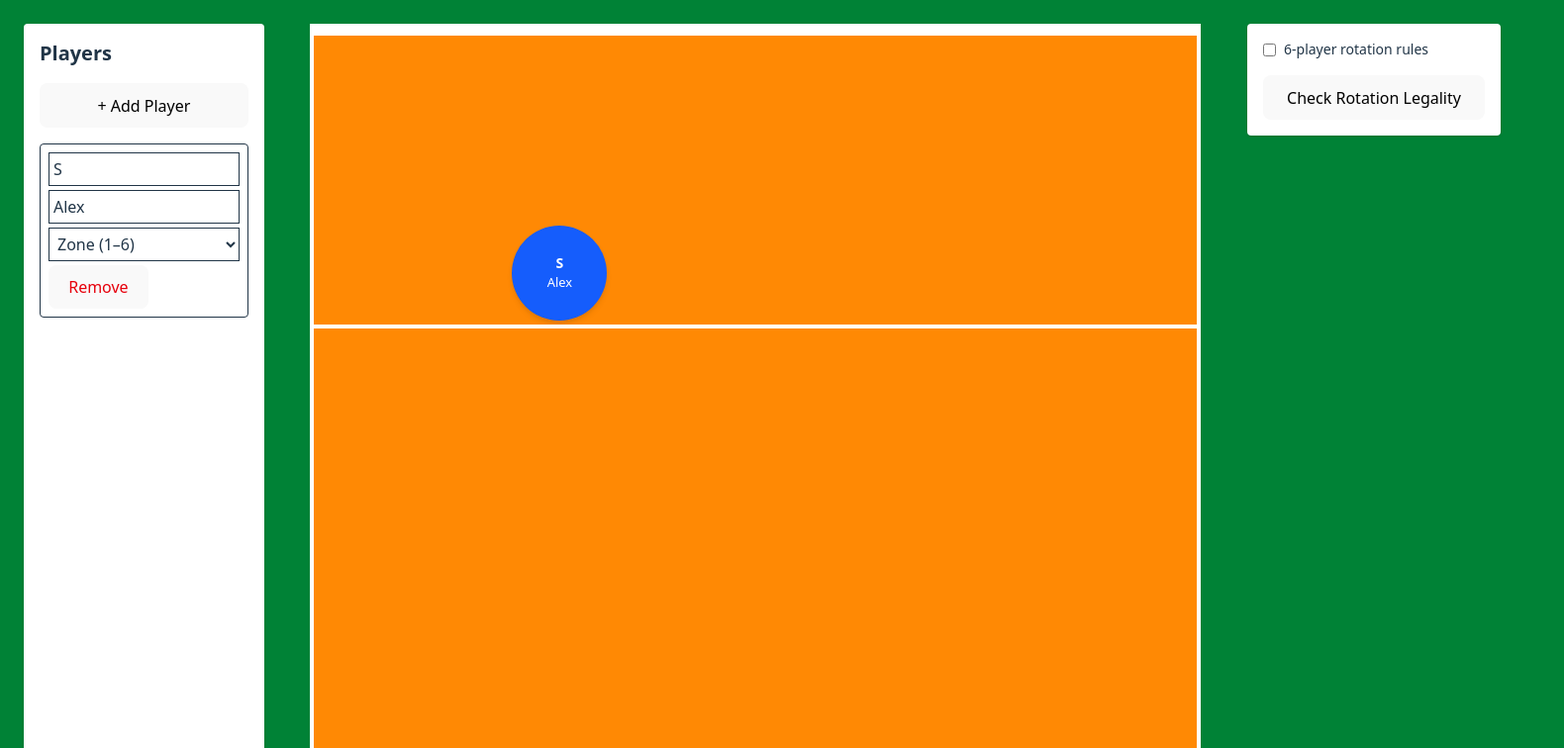
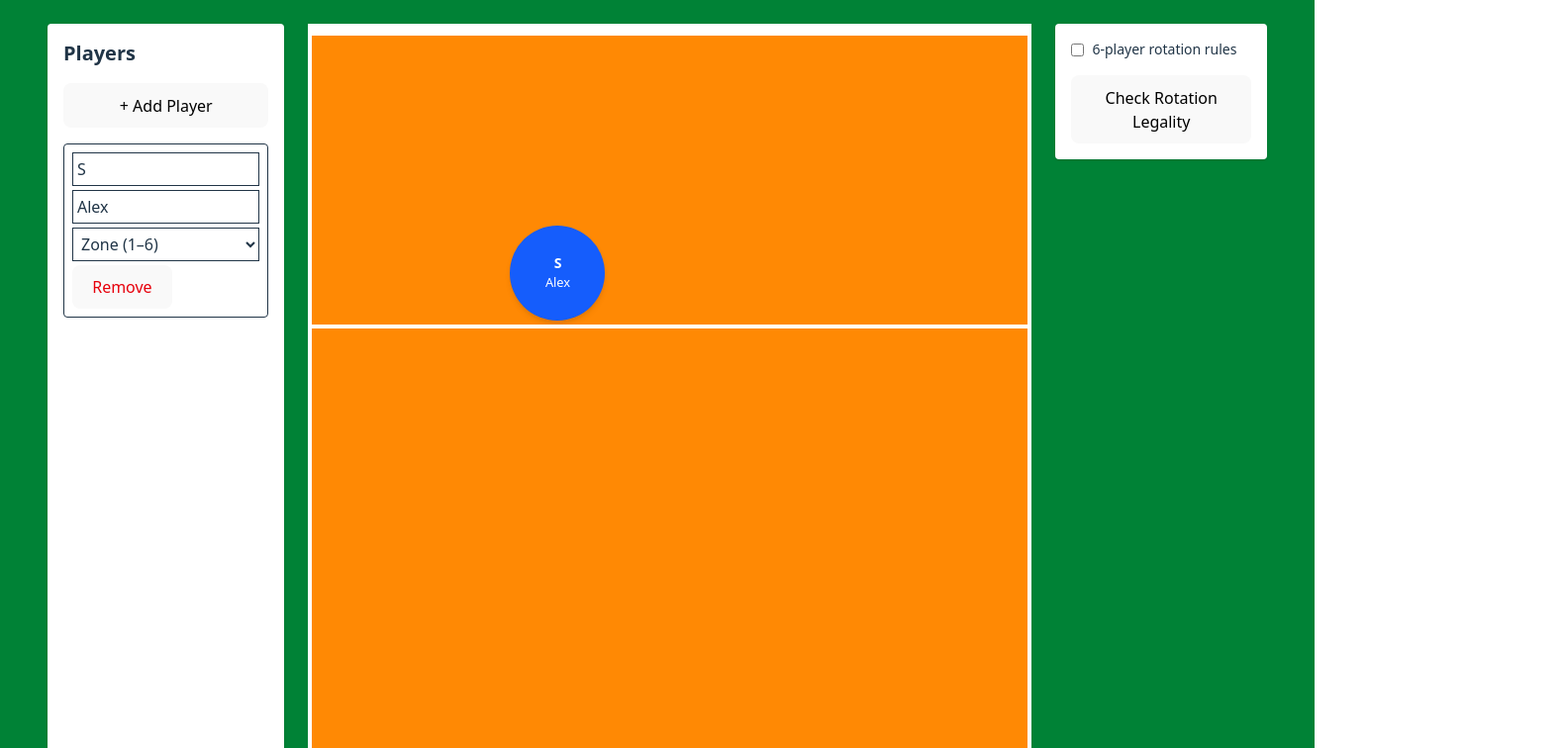
Before and after one commit to mattfehr/volleyball-rotation-tracker, a React (Vite) app: page / in a window 1280 px wide. Shown: the top 756 px of the page at 99% size, 1580 px wide, since content can reach past the window. Built offline with nearby package versions, Linux system fonts and the light colour scheme.

Commit message:
even out players, court and legal check

```diff
--- a/src/App.tsx
+++ b/src/App.tsx
@@ -93,7 +93,8 @@ function App() {
   };
 
   return (
-    <div className="min-h-screen bg-green-700 flex p-6 gap-6">
+    <div className="min-h-screen bg-green-700 flex justify-center items-start p-6">
+      <div className="flex gap-6 w-full max-w-screen-xl px-6">
         {/* Sidebar */}
         <div className="w-72 space-y-4 bg-white p-4 rounded shadow">
           <h2 className="text-xl font-bold">Players</h2>
@@ -142,11 +143,11 @@ function App() {
           ))}
         </div>
 
-      {/* Court and Rule Panel */}
-      <div className="flex gap-6 justify-center w-full pr-6">
+        {/* Court */}
         <Court players={players} setPlayers={setPlayers} violatingIds={violatingIds} />
 
-        <div className="w-64 bg-white p-4 rounded shadow space-y-4 h-fit mr-4">
+        {/* Rotation Rule Tools */}
+        <div className="w-64 bg-white p-4 rounded shadow space-y-4 h-fit">
           <label className="flex items-center gap-2">
             <input
               type="checkbox"
```
Lines whose indentation alone changed are shown as unchanged.
